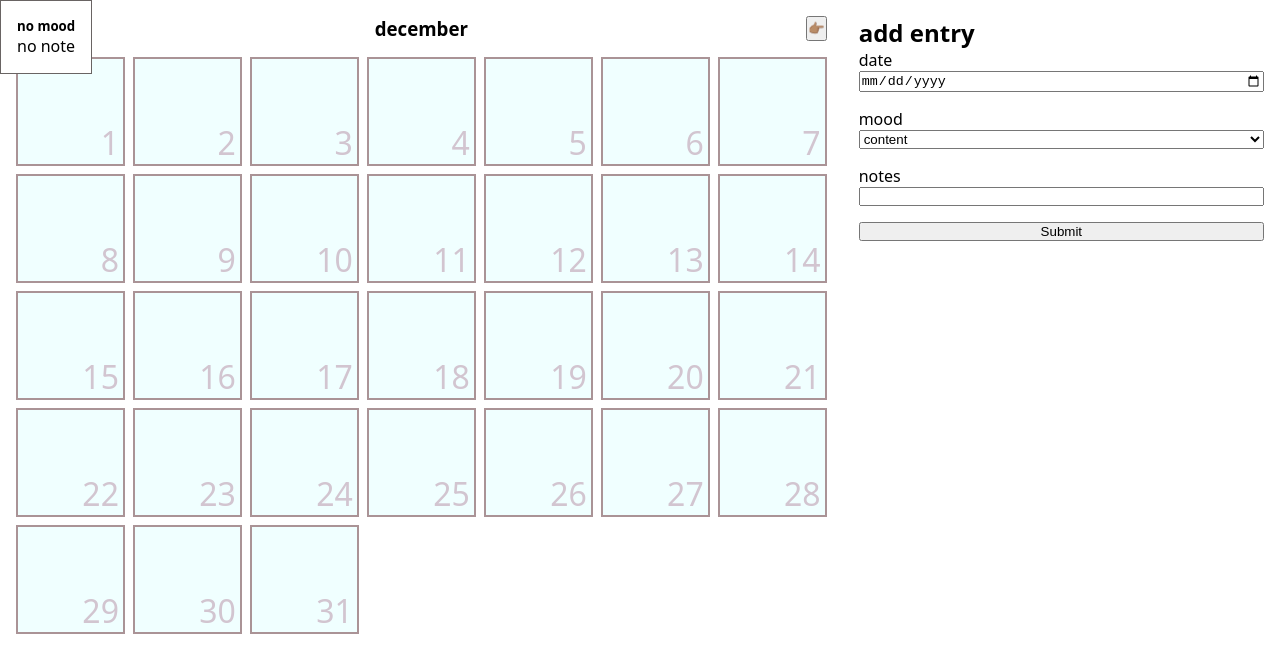
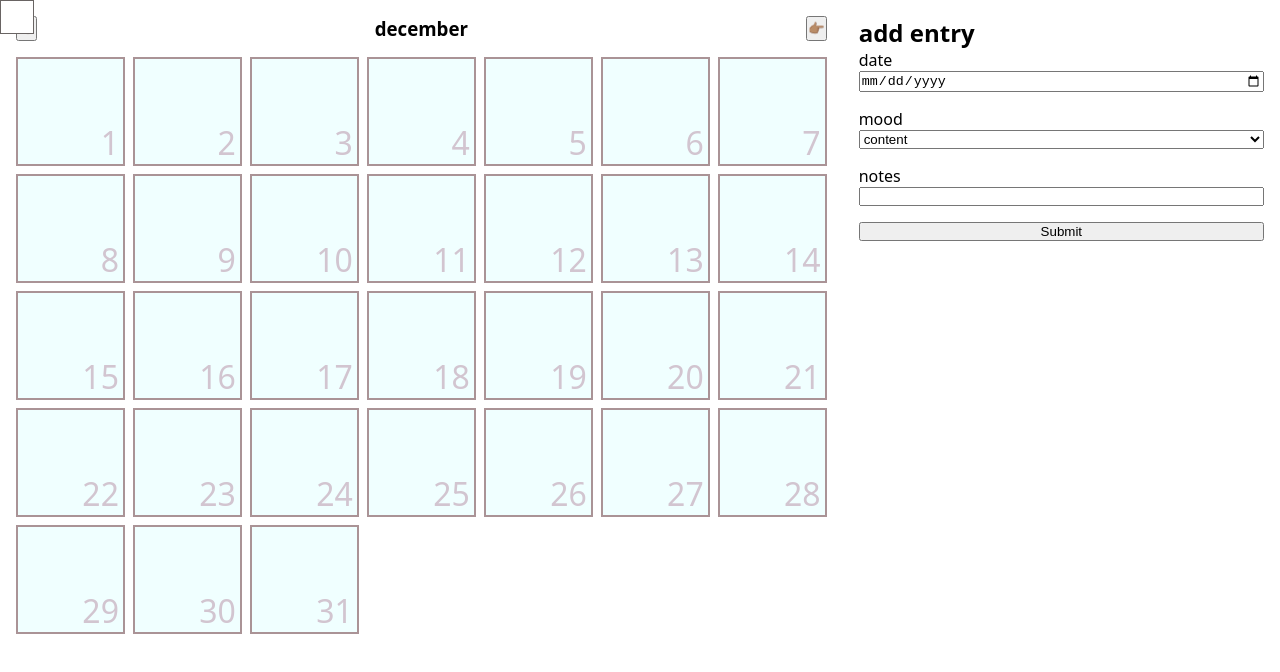
Before and after one commit to mistyb01/mood-memo, a React (Create React App) app: page / in a window 1280 px wide. Shown: the top 672 px of the page. Built offline with nearby package versions, Linux system fonts and the light colour scheme.

Commit message:
tooltip is now a component!

```diff
--- a/src/components/MoodGrid.js
+++ b/src/components/MoodGrid.js
@@ -1,22 +1,30 @@
 import React, { useState } from 'react';
+import Tooltip from './Tooltip';
 
 function MoodGrid(props) {
     const [hover, setHover] = useState(true);
     const [mouseY, setMouseY] = useState(0);
     const [mouseX, setMouseX] = useState(0);
+    const [hoveredDay, setHoveredDay] = useState(0);
 
     function handleMouseOut(e) {
         setHover(false);
     }
 
     function handleMouseOver(e) {
-        setHover(true);
-        setMouseX(e.clientX);
-        setMouseY(e.clientY);
-        console.log(e);
+        if (e.target.tagName == 'LI') {
+            setHover(true);
+            setMouseX(e.clientX);
+            setMouseY(e.clientY);
+            setHoveredDay(e.target.id);
+        } else {
+            return;
+        }
     }
 
     return (
+        <>
+        {hover && <Tooltip moodData={props.moodData} hoveredDay={hoveredDay} xCoord={mouseX} yCoord={mouseY}/>}
         <section className="mood-grid-container">
             <section className="month-heading">
                 <button>👈🏽</button>
@@ -28,21 +36,13 @@ function MoodGrid(props) {
                     return (
                         <>
                             <li
-                            id={item.day + '-popup'}>{item.day}</li>
-                            <div style={{
-                                display: hover ? 'block' : 'none',
-                                top: `${mouseY}px`,
-                                left: `${mouseX}px`}}
-                                className="info-popup">
-                                <h5>{item.mood}</h5>
-                                <p>{item.notes}</p>
-
-                            </div>
+                            id={item.day}>{item.day}</li>
                         </>
                     )
                 })}
             </ol>
         </section>
+    </>
     );
 }
 
--- /dev/null
+++ b/src/components/Tooltip.js
@@ -0,0 +1,23 @@
+import React from 'react';
+
+function Tooltip(props) {
+    return (
+        <div
+            style={{top: `${props.yCoord}px`, left: `${props.xCoord}px`}}
+            className="info-popup">
+            {props.moodData.map((item) => {
+                if (item.day == props.hoveredDay) {
+                    return (
+                        <>
+                            <h3>{item.fullDate.toDateString()}</h3>
+                            <p><strong>mood</strong> {item.mood}</p>
+                            <p>{item.notes}</p>
+                        </>
+                    );
+                }
+            })}
+        </div>
+    );
+}
+
+export default Tooltip;
```
